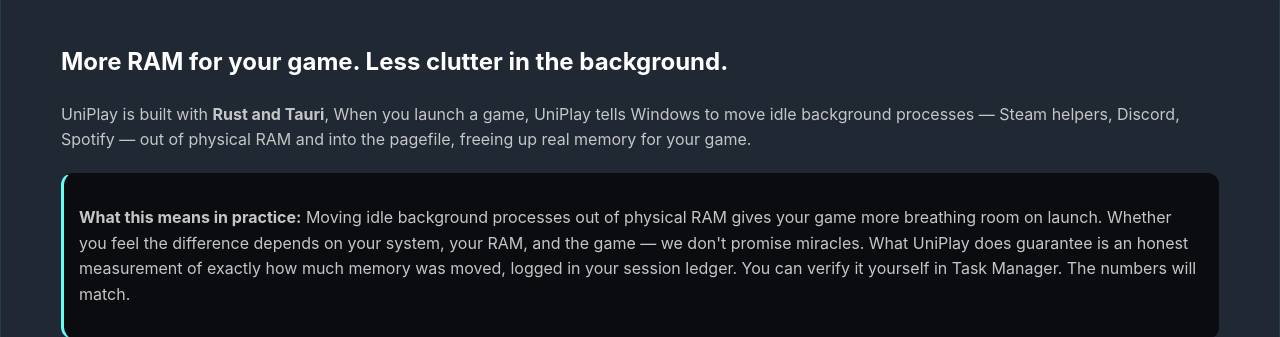
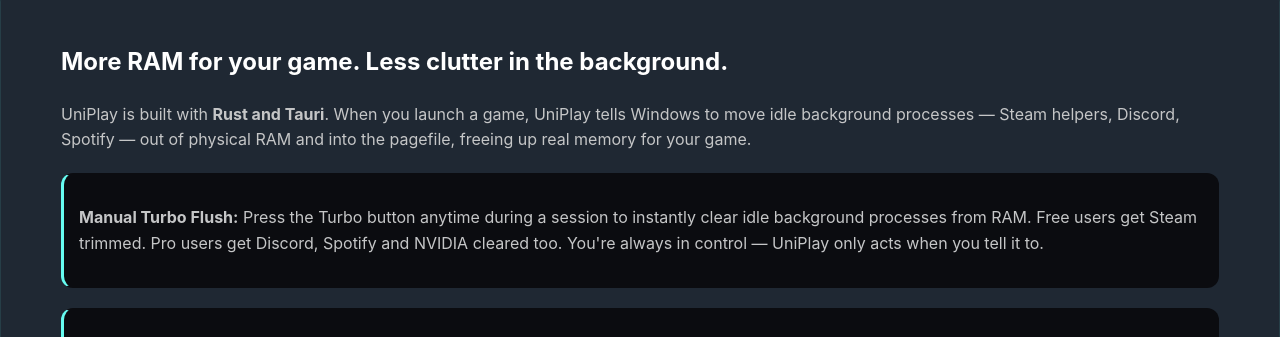
Before and after one commit to Ia-Irfan00/uniplay-web, a plain HTML site: page index.html in a window 1280 px wide. Shown: the part 790-1127 px from the top of the page. Drawn offline with Linux system fonts and the light colour scheme.

Commit message:
feat: add Manual Turbo Flush section to landing page
- Added Turbo button explanation to tech specs section
  highlighting manual control angle — users are always
  in control, UniPlay only acts when told to

- Fixed comma to period in Rust and Tauri paragraph

- Landing page now communicates both automatic launch
  trimming and manual session control clearly

```diff
--- a/index.html
+++ b/index.html
@@ -109,10 +109,18 @@
            <h2 style="color: white; margin-top: 0;">
     More RAM for your game. Less clutter in the background.
 </h2>
-<p>UniPlay is built with <strong>Rust and Tauri</strong>, When you launch a game, UniPlay
+<p>UniPlay is built with <strong>Rust and Tauri</strong>. When you launch a game, UniPlay
 tells Windows to move idle background processes — Steam helpers, Discord,
 Spotify — out of physical RAM and into the pagefile, freeing up real memory
 for your game.</p>
+
+<div class="card" style="margin-top: 20px; border-left: 3px solid var(--accent);">
+    <p><strong>Manual Turbo Flush:</strong> Press the Turbo button
+    anytime during a session to instantly clear idle background
+    processes from RAM. Free users get Steam trimmed. Pro users
+    get Discord, Spotify and NVIDIA cleared too. You're always
+    in control — UniPlay only acts when you tell it to.</p>
+</div>
 
 
 <div class="card" style="margin-top: 20px; border-left: 3px solid var(--accent);">
```
